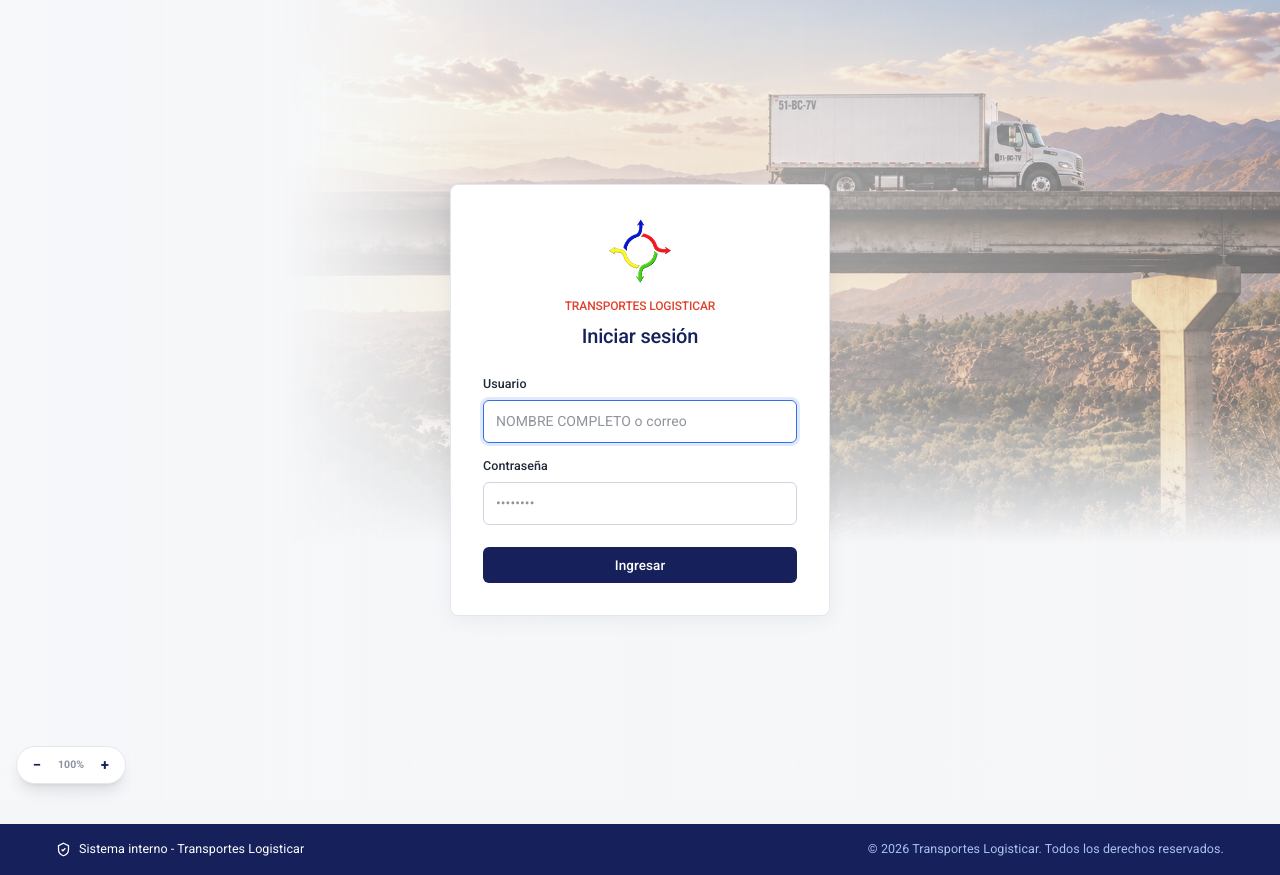
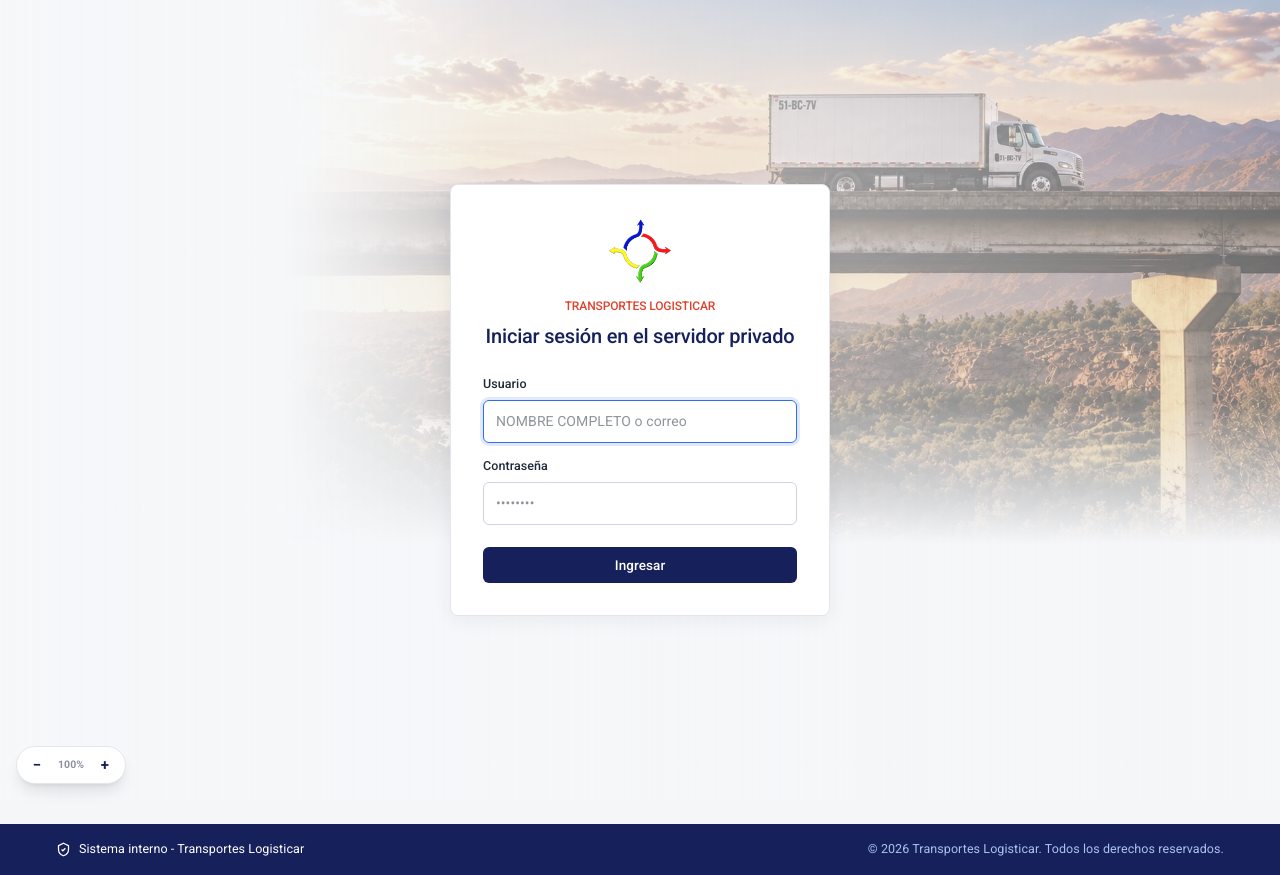
Before and after one commit to kevinalejandrozh-tech/ERP-Logisticar, a Next.js app: page /login in a window 1280 px wide. Built offline with nearby package versions, Linux system fonts and the light colour scheme; no server answers.

Commit message:
Prueba al servidor privado

```diff
--- a/src/app/login/page.tsx
+++ b/src/app/login/page.tsx
@@ -37,7 +37,7 @@ function LoginForm() {
         <div className="flex flex-col items-center mb-6">
           <Logo size={54} enlace={false} />
           <p className="font-display font-medium text-[var(--red)] text-[12px] tracking-[0.12em] mt-3">TRANSPORTES LOGISTICAR</p>
-          <h1 className="font-display font-medium text-[var(--navy)] text-[20px] mt-1.5">Iniciar sesión</h1>
+          <h1 className="font-display font-medium text-[var(--navy)] text-[20px] mt-1.5">Iniciar sesión en el servidor privado</h1>
         </div>
         <form onSubmit={iniciarSesion} className="flex flex-col gap-3.5">
           <div>
```
